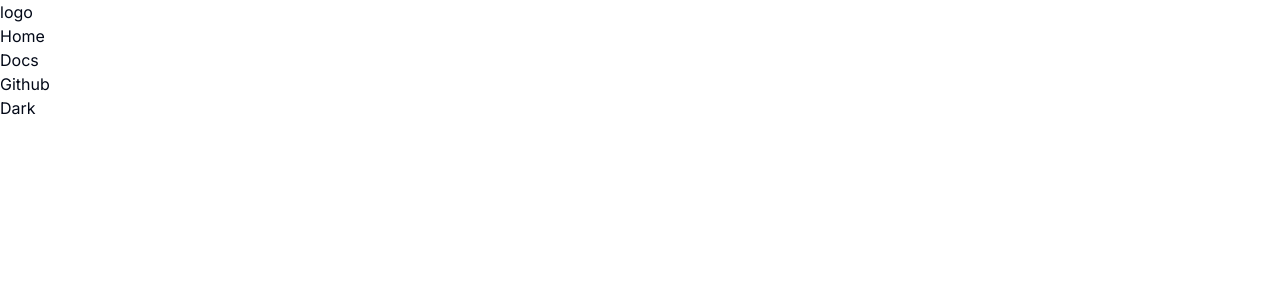
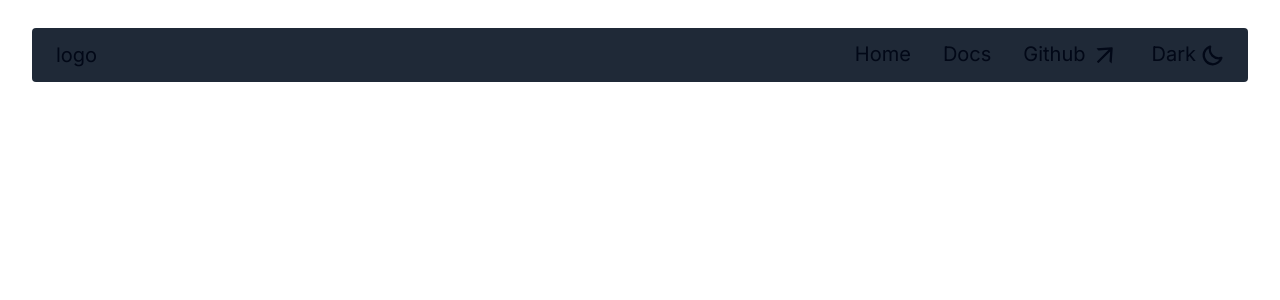
Before and after one commit to vishal-gg/FakeStoreApi, a Next.js app: page / in a window 1280 px wide. Shown: the top 300 px of the page. Built offline with nearby package versions, Linux system fonts and the light colour scheme.

Commit message:
Added Navbar

```diff
--- a/app/components/Navbar.tsx
+++ b/app/components/Navbar.tsx
@@ -1,18 +1,25 @@
 import Link from 'next/link'
-
+import { FaBars } from "react-icons/fa6";
+import { PiMoonBold } from "react-icons/pi";
+import { AiOutlineArrowUp } from "react-icons/ai";
 const Navbar = () => {
   return (
-    <div>
-        <div>
-            <div>logo</div>
+    <div className="bg-gray-800 my-7 py-3 max-2xl:mx-8 mx-40 px-6 rounded-sm ">
+        <div className="flex items-center justify-between ">
+            <div className="text-xl">logo</div>
             <div>
-                <ul>
+                <ul className="flex text-xl gap-8 max-md:hidden">
                     <li><Link href="#">Home</Link></li>
                     <li><Link href="#">Docs</Link></li>
-                    <li><Link href="#">Github</Link></li>
-                    <li><button>Dark</button></li>
+                    <li ><Link className="flex" href="#">Github<AiOutlineArrowUp className=" rotate-45  ml-1 text-3xl"/></Link></li>
+                    <li><button className="flex">Dark<PiMoonBold className="mt-1 ml-1 text-2xl"/></button></li>
                 </ul>
+              <ul className="py-1 text-xl hidden gap-6 max-md:flex">
+              <li><PiMoonBold/></li>
+                  <li><FaBars/></li>
+              </ul>
             </div>
+
         </div>
     </div>
   )
```
